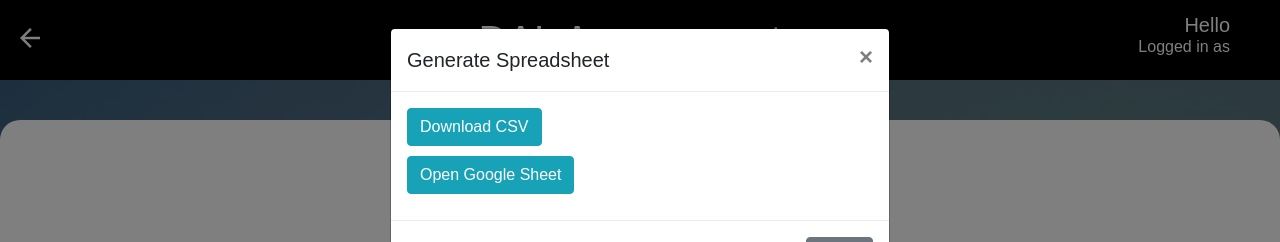
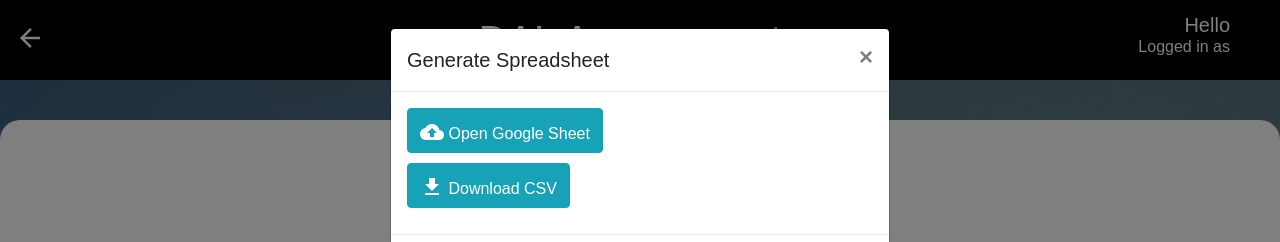
Before and after one commit to diyaschool/dal_assessments, a Python web app: template templates/test_analytics.html in a window 1280 px wide, after a click on "Spreadsheet". Shown: the top 242 px of the page. Run offline with Jinja, Linux system fonts and the light colour scheme; the template is opened without the code that fills it, so the values that code supplies are empty; some libraries are stand-ins or nearby versions.

Commit message:
minor change

```diff
--- a/templates/test_analytics.html
+++ b/templates/test_analytics.html
@@ -118,7 +118,8 @@ searchfunc()
         </button>
       </div>
       <div class="modal-body">
-        <button type="button" class="btn btn-info" style='margin-bottom: 10px' onclick='window.location.href = "/t/{{code}}/analytics_download/csv"'>Download CSV</button><br>
+        <button type="button" class="btn btn-info" style='margin-bottom: 10px' onclick='get_sheet_id();'><span class="material-icons" style='position:relative; top: 5px;'>cloud_upload</span>&nbsp;Open Google Sheet</button><br>
+        <button type="button" class="btn btn-info" style='margin-bottom: 10px' onclick='window.location.href = "/t/{{code}}/analytics_download/csv"'><span class="material-icons" style='position:relative; top: 5px;'>file_download</span>&nbsp;Download CSV</button><br>
         <script>
         function get_sheet_id(){
           var xhttp = new XMLHttpRequest();
@@ -132,7 +133,6 @@ searchfunc()
           return "test";
         }
         </script>
-        <button type="button" class="btn btn-info" style='margin-bottom: 10px' onclick='get_sheet_id();'>Open Google Sheet</button><br>
       </div>
       <div class="modal-footer">
         <button type="button" class="btn btn-secondary" data-dismiss="modal">Close</button>
```
